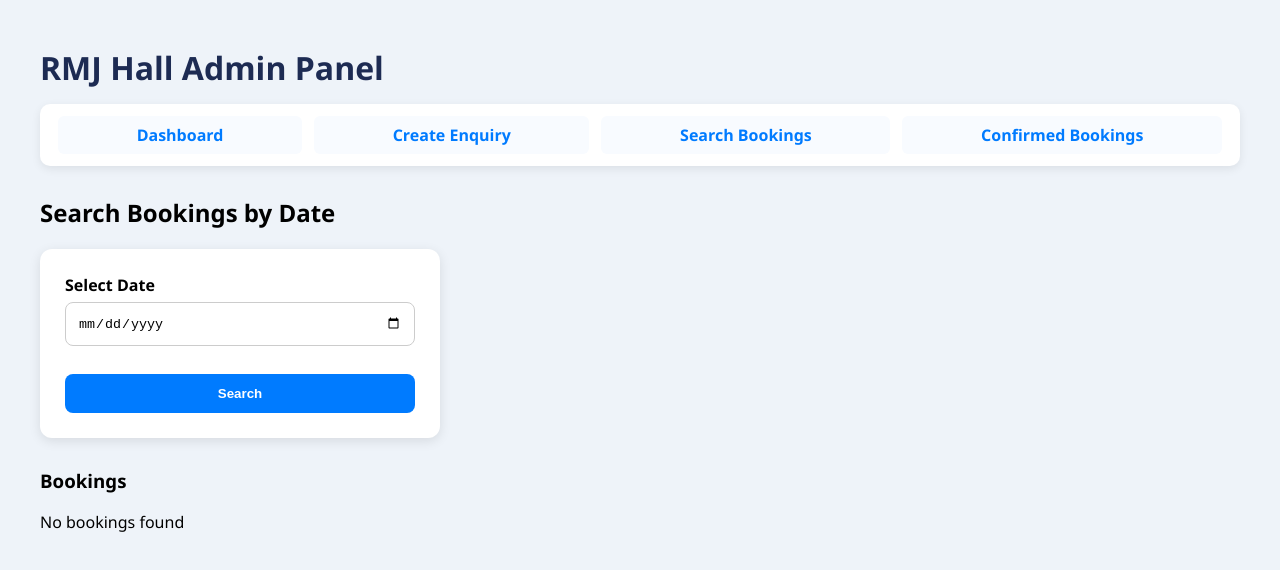
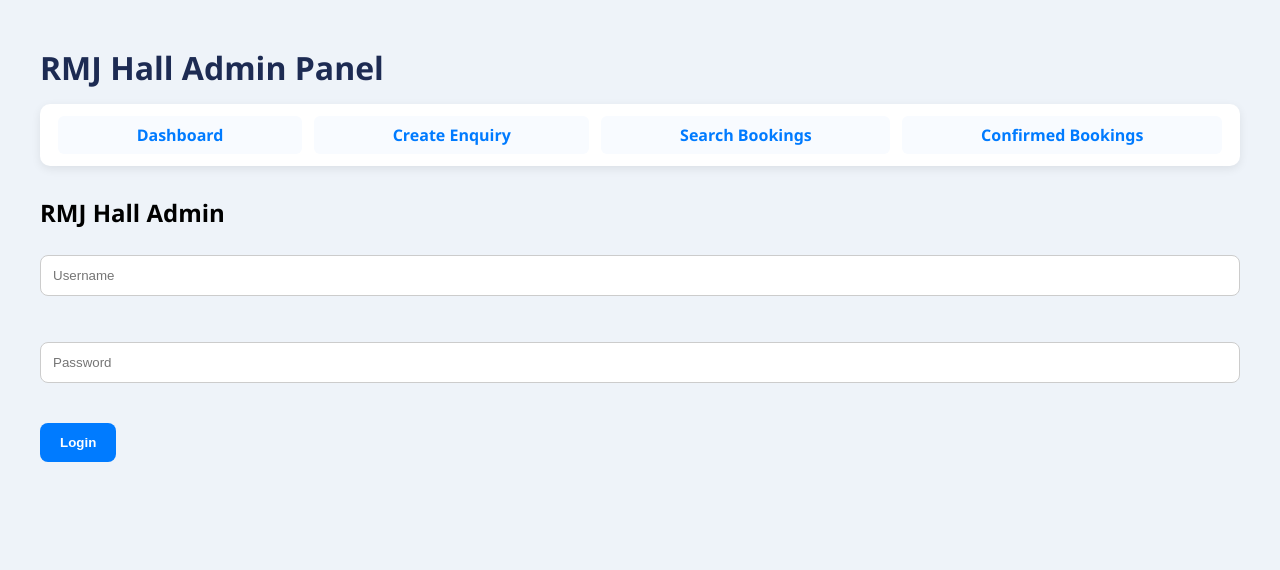
Before and after one commit to marshal-caps/rmj-hall-admin, a React (Create React App) app in the folder hall-admin-frontend/: page / in a window 1280 px wide. Shown: the top 570 px of the page. Built offline with nearby package versions, Linux system fonts and the light colour scheme.

Commit message:
fixed router and created Login.jsx for login

```diff
--- a/hall-admin-frontend/src/App.js
+++ b/hall-admin-frontend/src/App.js
@@ -1,6 +1,7 @@
 import React from "react";
 import { BrowserRouter as Router, Routes, Route, Link } from "react-router-dom";
 import "./App.css";
+import Login from "./Login";
 
 import Home from "./Home";
 import CreateEnquiry from "./CreateEnquiry";
@@ -22,11 +23,14 @@ function App() {
         </nav>
 
         <Routes>
-          <Route path="/" element={<Home />} />
-          <Route path="/create" element={<CreateEnquiry />} />
-          <Route path="/dashboard" element={<Dashboard />} />
-          <Route path="/bookings" element={<BookingsList />} />
-        </Routes>
+    <Route path="/" element={<Login />} />
+
+    <Route path="/dashboard" element={<Dashboard />} />
+
+    <Route path="/bookings" element={<BookingsList />} />
+
+    <Route path="/create" element={<CreateEnquiry />} />
+</Routes>
       </div>
     </Router>
   );
--- /dev/null
+++ b/hall-admin-frontend/src/Login.jsx
@@ -0,0 +1,68 @@
+import { useState } from "react";
+
+function Login() {
+
+    const [username, setUsername] = useState("");
+    const [password, setPassword] = useState("");
+
+    const handleLogin = async () => {
+
+    const formData = new FormData();
+
+    formData.append("username", username);
+    formData.append("password", password);
+
+    console.log("Username:", username);
+    console.log("Password:", password);
+
+    try {
+
+        const response = await fetch("http://localhost:8080/login", {
+            method: "POST",
+            body: formData,
+            credentials: "include",
+        });
+
+        console.log("Status:", response.status);
+        console.log("Response:", response);
+
+    } catch (error) {
+        console.error(error);
+    }
+};
+
+    return (
+
+        <div className="login-container">
+
+            <h2>RMJ Hall Admin</h2>
+
+            <input
+                type="text"
+                placeholder="Username"
+                value={username}
+                onChange={(e) => setUsername(e.target.value)}
+            />
+
+            <br /><br />
+
+            <input
+                type="password"
+                placeholder="Password"
+                value={password}
+                onChange={(e) => setPassword(e.target.value)}
+            />
+
+            <br /><br />
+
+            <button onClick={handleLogin}>
+                Login
+            </button>
+
+        </div>
+
+    );
+
+}
+
+export default Login;
```
